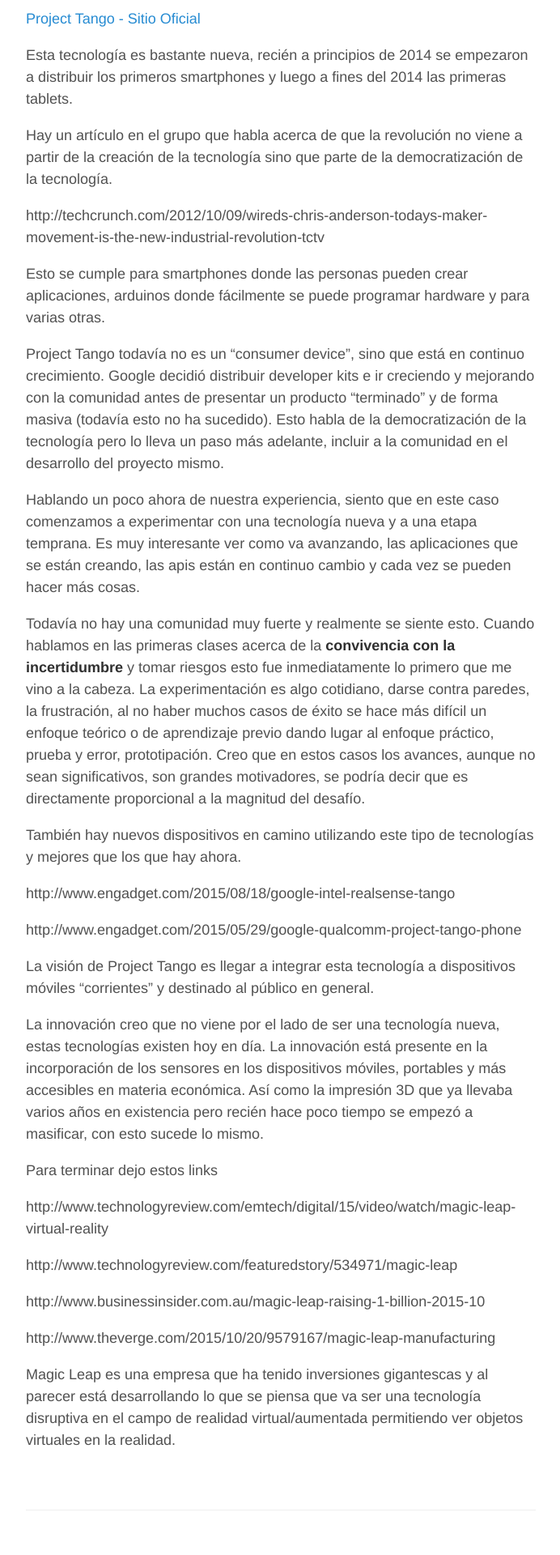
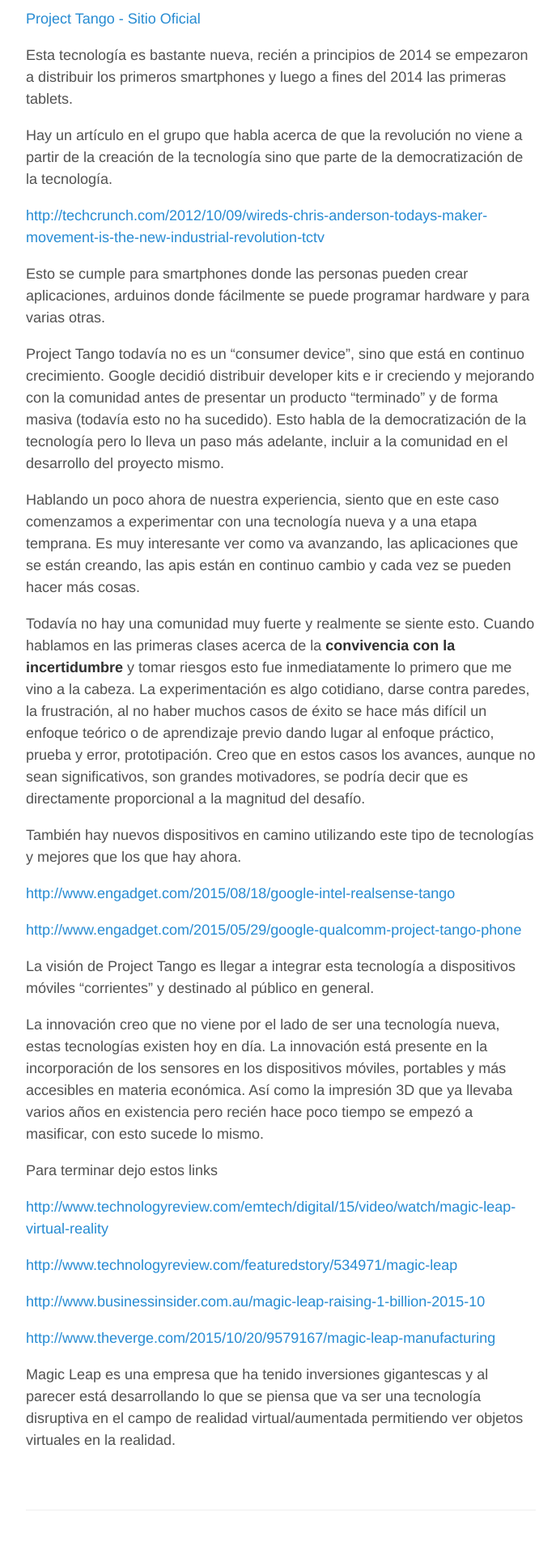
Before and after one commit to sebaguerrero/sebaguerrero.github.io, a Jekyll site: the page built from _posts/2015-12-07-Convivir-con-la-incertidumbre.md, in a window 1280 px wide. Shown: the part 1276-3196 px from the top of the page at 81% size, without its empty margins (293-985 px from the left). Built offline with Jekyll 4.4.1, drawn with Linux system fonts in a browser that asks for light colours; comment, search, counter and statistics services are not loaded; grey boxes are pictures that could not be loaded.

Commit message:
Update 2015-12-07-Convivir-con-la-incertidumbre.md

```diff
--- a/_posts/2015-12-07-Convivir-con-la-incertidumbre.md
+++ b/_posts/2015-12-07-Convivir-con-la-incertidumbre.md
@@ -20,7 +20,7 @@
 
 Hay un artículo en el grupo que habla acerca de que la revolución no viene a partir de la creación de la tecnología sino que parte de la democratización de la tecnología.
 
-http://techcrunch.com/2012/10/09/wireds-chris-anderson-todays-maker-movement-is-the-new-industrial-revolution-tctv
+<http://techcrunch.com/2012/10/09/wireds-chris-anderson-todays-maker-movement-is-the-new-industrial-revolution-tctv>
 
 Esto se cumple para smartphones donde las personas pueden crear aplicaciones, arduinos donde fácilmente se puede programar hardware y para varias otras.
 
@@ -32,9 +32,9 @@
 
 También hay nuevos dispositivos en camino utilizando este tipo de tecnologías y mejores que los que hay ahora.
 
-http://www.engadget.com/2015/08/18/google-intel-realsense-tango
+<http://www.engadget.com/2015/08/18/google-intel-realsense-tango>
 
-http://www.engadget.com/2015/05/29/google-qualcomm-project-tango-phone
+<http://www.engadget.com/2015/05/29/google-qualcomm-project-tango-phone>
 
 La visión de Project Tango es llegar a integrar esta tecnología a dispositivos móviles "corrientes" y destinado al público en general.
 
@@ -42,12 +42,12 @@
 
 Para terminar dejo estos links
 
-http://www.technologyreview.com/emtech/digital/15/video/watch/magic-leap-virtual-reality
+<http://www.technologyreview.com/emtech/digital/15/video/watch/magic-leap-virtual-reality>
 
-http://www.technologyreview.com/featuredstory/534971/magic-leap
+<http://www.technologyreview.com/featuredstory/534971/magic-leap>
 
-http://www.businessinsider.com.au/magic-leap-raising-1-billion-2015-10
+<http://www.businessinsider.com.au/magic-leap-raising-1-billion-2015-10>
 
-http://www.theverge.com/2015/10/20/9579167/magic-leap-manufacturing
+<http://www.theverge.com/2015/10/20/9579167/magic-leap-manufacturing>
 
 Magic Leap es una empresa que ha tenido inversiones gigantescas y al parecer está desarrollando lo que se piensa que va ser una tecnología disruptiva en el campo de realidad virtual/aumentada permitiendo ver objetos virtuales en la realidad.
```
